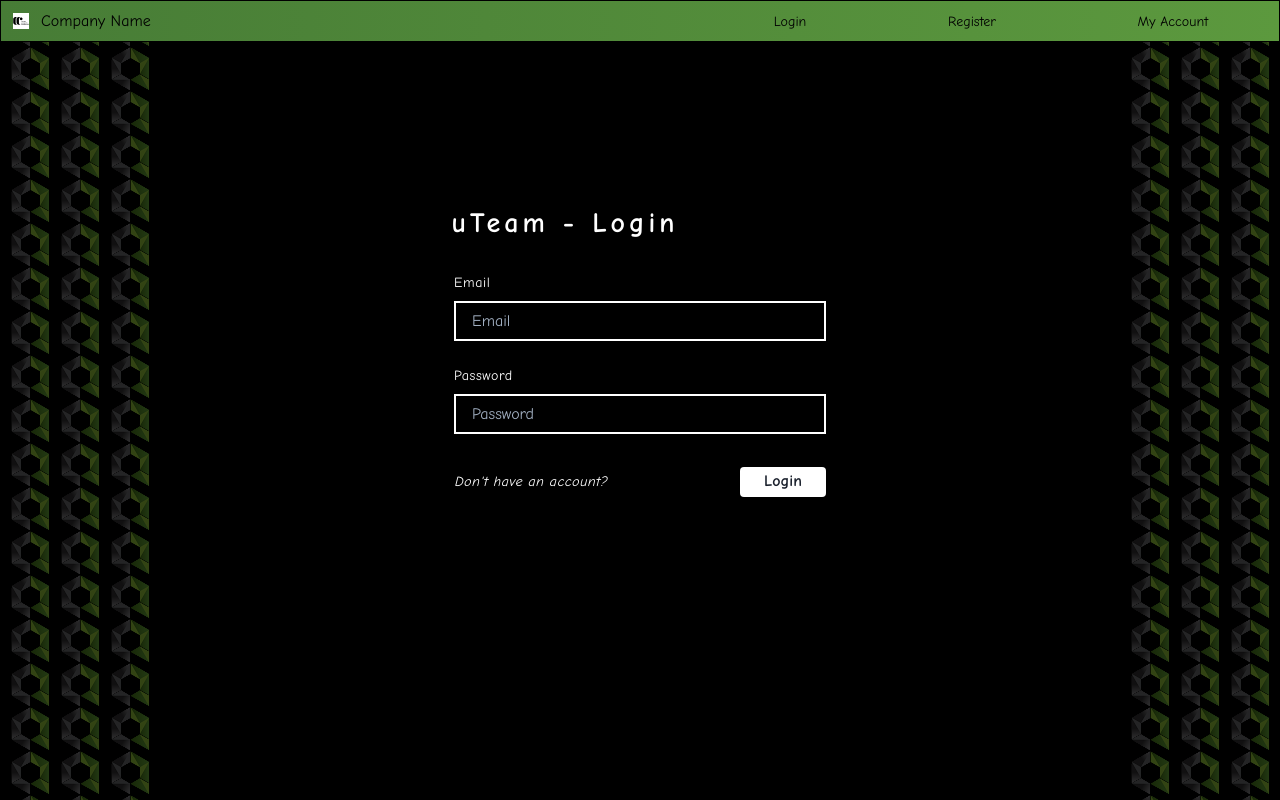
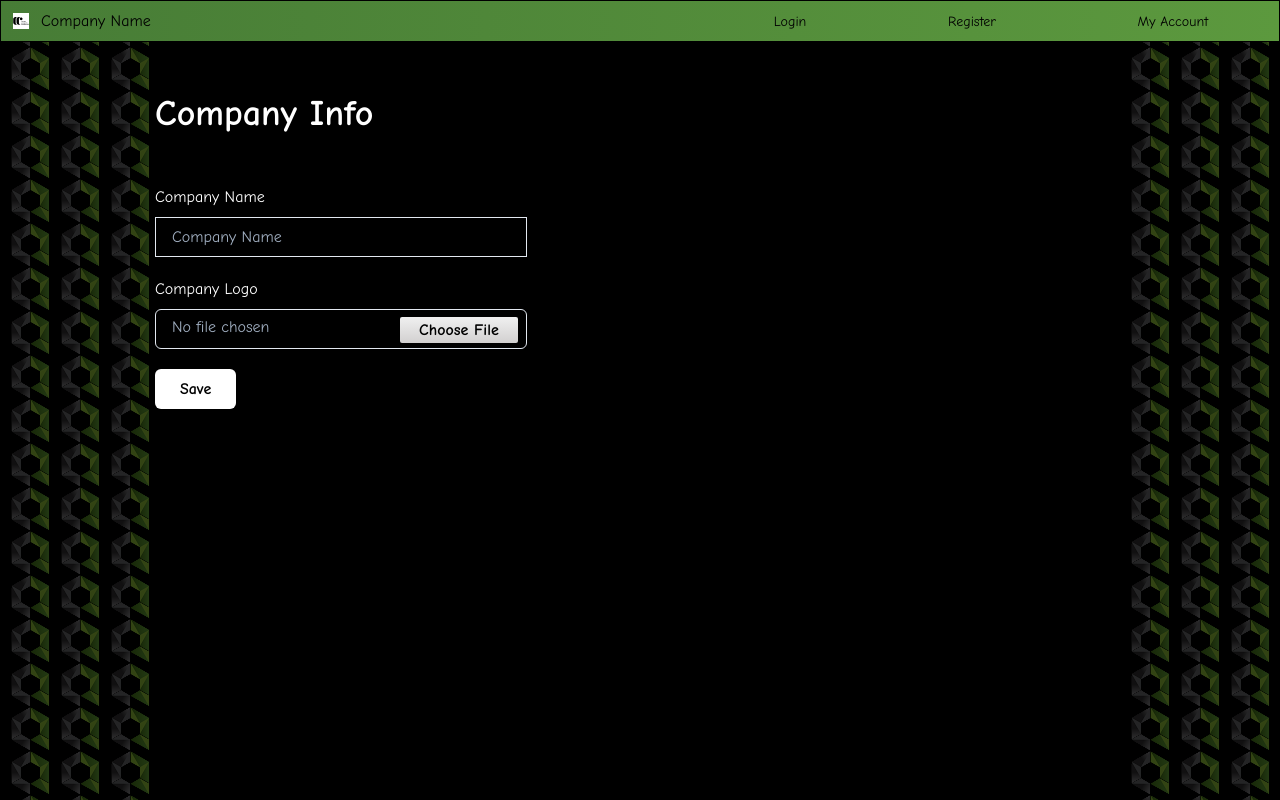
Before and after one commit to RobertBognar/hr-app, a React (Create React App) app: page /companyinfopage in a window 1280 px wide. Before the commit this address led to /login. Built offline with nearby package versions, Linux system fonts and the light colour scheme.

Commit message:
company info service

```diff
--- a/src/App.js
+++ b/src/App.js
@@ -63,6 +63,17 @@ function App() {
                                     />
                                 }
                             />
+                            {/* Delete Later, And Put Back In Protected Routes */}
+                            <Route
+                                path="/companyinfopage"
+                                element={
+                                    <Page
+                                        // change to auth layout
+                                        Layout={GuestLayout}
+                                        Component={CompanyInfoPage}
+                                    />
+                                }
+                            />
                         </Route>
                         <Route element={<ProtectedRoute />}>
                             <Route
@@ -83,7 +94,7 @@ function App() {
                                     />
                                 }
                             />
-                            <Route
+                            {/* <Route
                                 path="/companyinfopage"
                                 element={
                                     <Page
@@ -91,7 +102,7 @@ function App() {
                                         Component={CompanyInfoPage}
                                     />
                                 }
-                            />
+                            /> */}
                         </Route>
                     </Routes>
                 </BrowserRouter>
--- a/src/components/Navbar/Navbar.js
+++ b/src/components/Navbar/Navbar.js
@@ -18,6 +18,7 @@ import Tabs from './Tabs';
 
 const Navbar = () => {
     const navigate = useNavigate();
+
     return (
         <Box
             bgGradient="linear(to-r, rgb(71,124,54), rgb(92, 153, 62))"
--- a/src/components/company-info-page/CompanyInfoPage.js
+++ b/src/components/company-info-page/CompanyInfoPage.js
@@ -7,15 +7,15 @@ import {
     FormControl,
     FormLabel,
     Button,
-    InputGroup,
-    Image,
-    Box,
 } from '@chakra-ui/react';
 import { useForm } from 'react-hook-form';
 import './CompanyInfoPage.css';
+import addCompanyInfoService from '../../services/CompanyInfoService';
 
 const CompanyInfoPage = () => {
     const [logoMessageFormat, setLogoMessageFormat] = useState('');
+    const [companyName, setCompanyName] = useState('');
+    const [logo, setLogo] = useState('');
 
     const {
         register,
@@ -23,7 +23,13 @@ const CompanyInfoPage = () => {
         formState: { errors },
     } = useForm();
 
-    const onSubmit = (data) => console.log(data);
+    const onSubmit = (data) => {
+        console.log(data);
+        addCompanyInfoService.addCompanyInfo(companyName, logo);
+        console.log(companyName, logo);
+        setCompanyName('');
+        setLogo('');
+    };
 
     return (
         <Flex
@@ -47,6 +53,7 @@ const CompanyInfoPage = () => {
                     <Input
                         id="companyName"
                         type="text"
+                        value={companyName}
                         {...register('companyName', {
                             required: true,
                             validate: (value) => {
@@ -56,6 +63,7 @@ const CompanyInfoPage = () => {
                         borderRadius="none"
                         placeholder="Company Name"
                         color="white"
+                        onChange={(e) => setCompanyName(e.target.value)}
                     />
                 </FormControl>
                 {errors.companyName && (
@@ -72,6 +80,7 @@ const CompanyInfoPage = () => {
                     <Input
                         id="companyLogo"
                         type="file"
+                        value={logo}
                         fontSize={['14px', '16px', '16px', '16px']}
                         {...register('companyLogo', {
                             required: 'Company Logo file is required!',
@@ -91,6 +100,7 @@ const CompanyInfoPage = () => {
                                 }
                             },
                         })}
+                        onChange={(e) => setLogo(e.target.value)}
                     />
                 </FormControl>
                 {errors.companyLogo && (
--- /dev/null
+++ b/src/services/CompanyInfoService.js
@@ -0,0 +1,20 @@
+import http from './HttpService';
+
+const addCompanyInfoService = {
+    addCompanyInfo: async function (companyName, logo) {
+        const data = {
+            companyName: companyName,
+            logo: logo,
+        };
+        try {
+            const response = await http.post('/companyinfo', {
+                data: data,
+            });
+            console.log(response);
+        } catch (error) {
+            console.log('Error has occured: ', error.message);
+        }
+    },
+};
+
+export default addCompanyInfoService;
```
Also changed, not shown: 1 other file (tests, documents, lock files or other folders).
